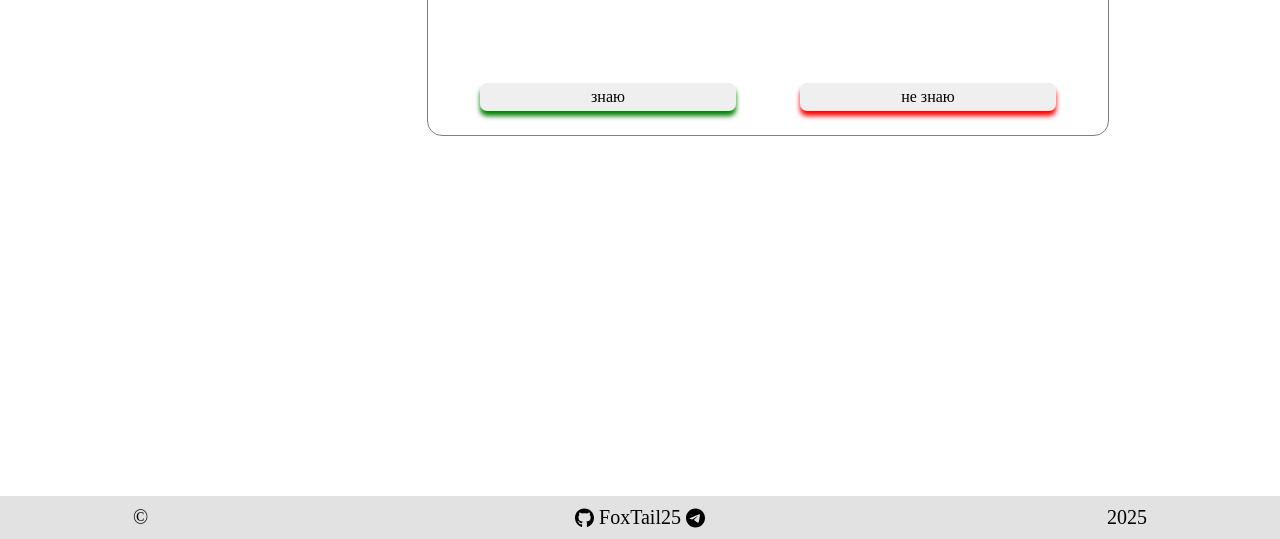
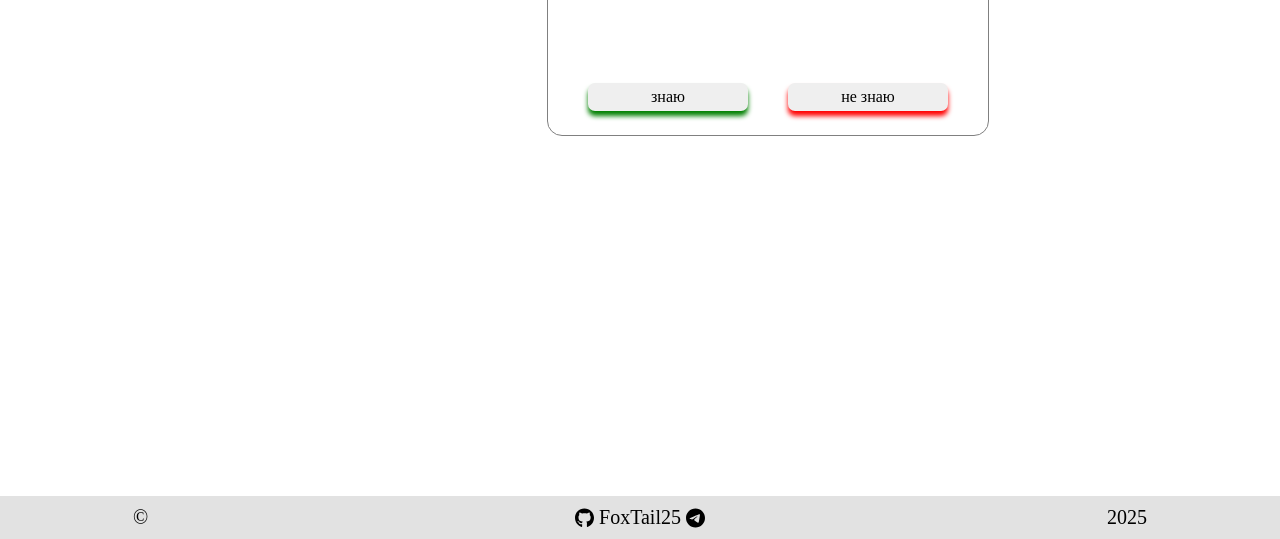
Before and after one commit to FoxTail25/code_mu_proj_cards-popular-words, a plain HTML site: page index.html in a window 1280 px wide. Shown: the part 261-800 px from the top of the page. Drawn offline with Linux system fonts and the light colour scheme.

Commit message:
client-width

```diff
--- a/css/index/main.css
+++ b/css/index/main.css
@@ -23,6 +23,7 @@ main {
 
       width: 300px;
       padding-bottom: 20px;
+      max-width: 400px;
 
       @media screen and (min-width: 768px) {
         width: 50vw;
--- a/js/relat_width.js
+++ b/js/relat_width.js
@@ -3,9 +3,10 @@ const cardBlock = document.querySelector('.card_block');
 window.addEventListener('resize', getWidth);
 
 function getWidth(){
-    let width = window.innerWidth;
+    // let width = window.innerWidth;
+    let width = window.document.children[0].clientWidth;
     cardBlock.style.width = `${width}px`
-    console.log('width',width)
+    console.log('clientwidth', window.document.children[0].clientWidth)
 }
 
 getWidth()
```
